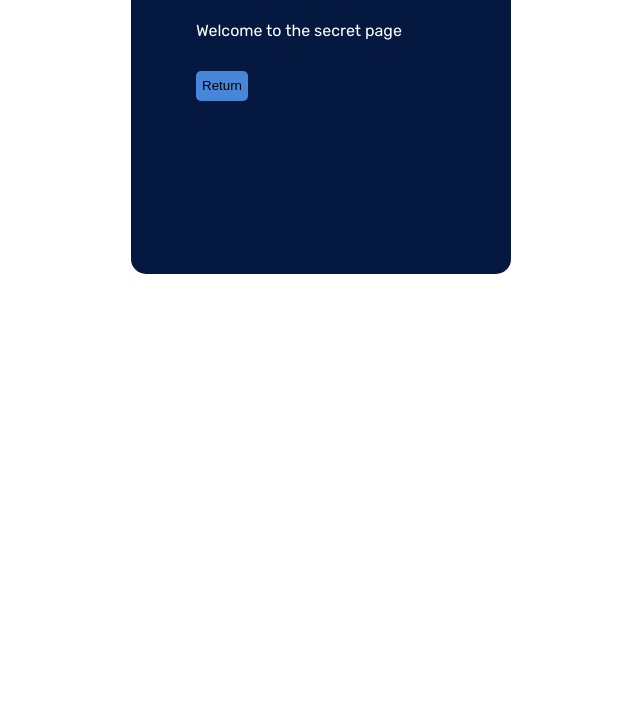
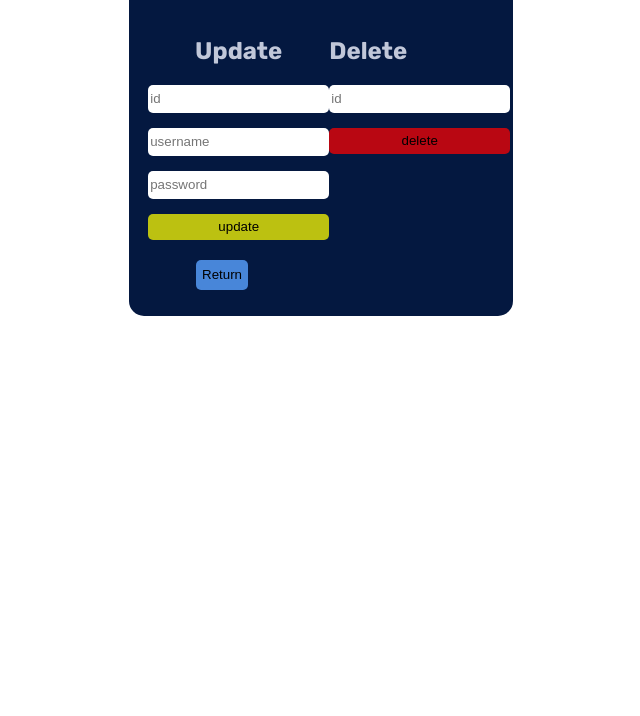
Before and after one commit to paulo-xavier/UC13-Backend, a website: page exercise-login_page/secret.html in a window 1280 px wide. Shown: the part 84-800 px from the top of the page, without its empty margins (319-959 px from the left). Drawn offline with Linux system fonts and the light colour scheme.

Commit message:
:lipstick: Implementing new features on Secret.html

```diff
--- a/exercise-login_page/assets/styles/styles.css
+++ b/exercise-login_page/assets/styles/styles.css
@@ -5,6 +5,12 @@
     --blue: #041840;
     --gray:#c1c7d9;
     --light-blue: #4886D9;
+}
+
+body{
+    padding: 0;
+    margin: 0;
+    box-sizing: border-box;
 }
 
 a{
@@ -25,7 +31,7 @@ h1 {
 
 main {
     background-color: var(--blue);
-    height: 350px;
+    height: 400px;
 
     width: 30%;
 
@@ -73,6 +79,52 @@ input {
 
 }
 
+.crud__container {
+
+    /* background-color: darkcyan; */
+    color: var(--gray);
+    display: flex;
+    /* flex-direction: column; */
+    justify-content: flex-start;
+    /* align-items: center; */
+    width: 90%;
+
+    /* background-color: orange; */
+    margin: 20px 20px;
+}
+
+.put__container{
+    /* background-color: pink; */
+
+    width: 100%;
+    display: flex;
+    flex-direction: column;
+
+    align-items: center;
+}
+
+#put__form,
+#delete__form{
+    display: flex;
+    flex-direction: column;
+    /* align-items: center; */
+    /* width: 80%; */
+
+    gap: 15px;
+}
+
+#update__button{
+    background-color: rgba(255, 255, 0, 0.734);
+    cursor: pointer;
+}
+
+#delete__button{
+    background-color: rgba(255, 0, 0, 0.722);
+    cursor: pointer;
+}
+
+
+
 @media(max-width: 1063px){
 
     main{
--- a/exercise-login_page/secret.html
+++ b/exercise-login_page/secret.html
@@ -15,9 +15,55 @@
             <h1>Congratulations</h1>
         </div>
 
+
+        <section class="crud__container">
+
+
+            <div class="put__container">
+
+                <h2>Update</h2>
+
+                <form id="put__form">
+                    <input type="text" placeholder="id" id="id_update">
+                    <input type="text" placeholder="username" id="username">
+                    <input type="text" placeholder="password" id="password">
+
+                    <input type="submit" value="update" id="update__button">
+
+                </form>
+
+            </div>
+
+            <div class="delete__container">
+
+                <h2>Delete</h2>
+
+                <form id="delete__form">
+                    <input type="text" placeholder="id" id="id_delete">
+                    <input type="submit" value="delete" id="delete__button">
+
+                </form>
+
+            </div>
+
+
+
+
+        </section>
+
+
+
+
+        <table id="table_info">
+
+
+
+        </table>
+
+
+
+
         <form class="input__container">
-
-            <p>Welcome to the secret page</p>
 
             <a href="login.html"><input type="button" value="Return" id="return__button"></a>
 
@@ -25,6 +71,7 @@
 
     </main>
 
+
     <script src="./assets/js/secret.js"></script>
 </body>
 </html>
```
Also changed, not shown: exercise-login_page/assets/js/register.js (+23 -1 lines), exercise-login_page/server/server.js (+12 -1 lines), exercise_email_page/index.html (added, +37 -0 lines).
